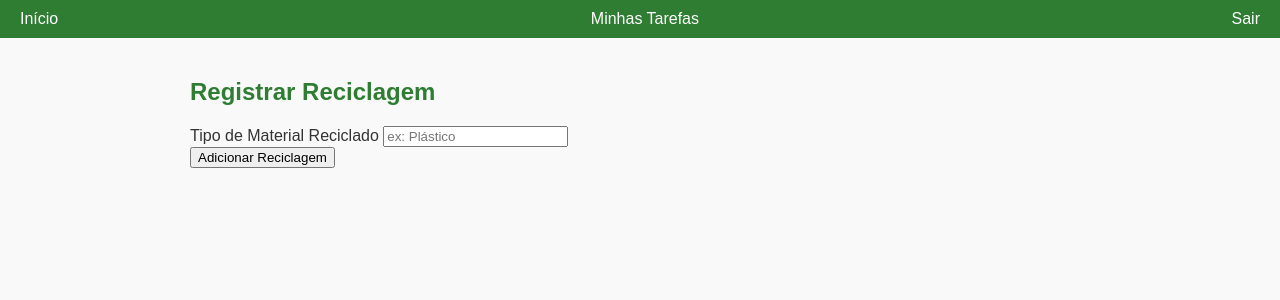
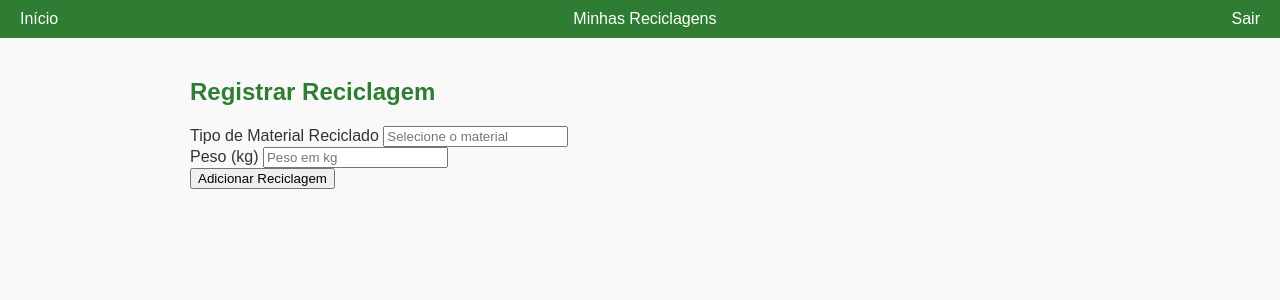
Before and after one commit to math490/EVOA, a Flask app: page /trash_register in a window 1280 px wide. Shown: the top 300 px of the page. Run offline with Flask 3, Linux system fonts and the light colour scheme; the visitor is signed in with stand-in values (Sample User, id 1); data that the repository does not hold is empty.

Commit message:
Update: templates, app.py

```diff
--- a/app.py
+++ b/app.py
@@ -3,6 +3,7 @@ from flask_sqlalchemy import SQLAlchemy
 from flask_login import LoginManager, UserMixin, login_user, logout_user, login_required, current_user
 from werkzeug.security import generate_password_hash, check_password_hash
 import os
+from datetime import date
 
 #-----------------------------------
 # CONFIGURAÇÃO INICIAL
@@ -28,14 +29,38 @@ class User(db.Model, UserMixin):
     name = db.Column(db.String(100))
     email = db.Column(db.String(100), unique=True, nullable=True)
     password = db.Column(db.String(20), nullable=False)
-    cash = db.Column(db.Float, default=0.0)
+    cash = db.Column(db.Float, default=0.0)         # Pontos
+    xp = db.Column(db.Integer, default=0)           # Experiência
+    level = db.Column(db.Integer, default=1)        # Nível
     trash_logs = db.relationship("TrashLog", backref="user", lazy=True)
+
+    def add_xp(self, amount):
+        self.xp += amount
+        self.update_level()
+
+    def add_cash(self, amount):
+        self.cash += amount
+
+    def update_level(self):
+        # Exemplo simples: 100 XP por nível
+        self.level = (self.xp // 100) + 1
+
+class Material(db.Model):
+    id = db.Column(db.Integer, primary_key=True)
+    name = db.Column(db.String(100), unique=True, nullable=False)
+    default_weight = db.Column(db.Float, nullable=False)     # Peso padrão (ex: 1kg)
+
+    trash_logs = db.relationship("TrashLog", backref="material_ref", lazy=True)
 
 class TrashLog(db.Model):
     id = db.Column(db.Integer, primary_key=True)
-    material = db.Column(db.String(150))
+    material_id = db.Column(db.Integer, db.ForeignKey("material.id"), nullable=False)
     status = db.Column(db.String(20), default="Pendente")
     user_id = db.Column(db.Integer, db.ForeignKey("user.id"), nullable=False)
+    weight = db.Column(db.Float, default=1.0)
+    date = db.Column(db.Date, default=date.today)
+    cash_earned = db.Column(db.Float, default=0.0)
+    xp_earned = db.Column(db.Integer, default=0)
 
 #-----------------------------------
 # LOGIN MANAGER
@@ -52,6 +77,33 @@ def load_user(user_id):
 @app.route("/")
 def index():
     return render_template("index.html")
+
+#-----------------------------------
+# Cadastro de Material --- CREATE
+#-----------------------------------
+
+@app.route("/material_register", methods=["GET", "POST"])
+@login_required
+def material_register():
+    if request.method == "POST":
+        name = request.form.get("name")
+        default_weight = float(request.form.get("default_weight"))
+
+        # Verifica se já existe material com esse nome
+        if Material.query.filter_by(name=name).first():
+            flash("Material já cadastrado!", "warning")
+            return redirect(url_for("material_register"))
+
+        new_material = Material(
+            name=name,
+            default_weight=default_weight
+        )
+        db.session.add(new_material)
+        db.session.commit()
+        flash("Material cadastrado com sucesso!", "success")
+        return redirect(url_for("material_register"))
+
+    return render_template("material_register.html")
 
 #-----------------------------------
 # Cadastro de Usuário --- CREATE
@@ -103,36 +155,80 @@ def logout():
     return redirect(url_for("index"))
 
 #-----------------------------------
-# Listar Tarefas --- READ
-#-----------------------------------
-
-@app.route("/trash_logs", methods=["POST", "GET"])
-@login_required
-def trash_logs():
-    trash_logs = TrashLog.query.filter_by(user_id=current_user.id).all()
-    return render_template("trash_logs.html", trash_logs=trash_logs)
-
-#-----------------------------------
-# Adicionar Tarefas --- CREATE
+# Adicionar Reciclagem --- CREATE
 #-----------------------------------
 
 @app.route("/trash_register", methods=["GET", "POST"])
 @login_required
 def trash_register():
     if request.method == "POST":
-        material = request.form.get("material")
+        material_name = request.form.get("material")
+        weight = float(request.form.get("weight"))
 
-        new_register = TrashLog(material=material, user_id=current_user.id)
+        material = Material.query.filter_by(name=material_name).first()
+        if not material:
+            flash("Material não encontrado!", "danger")
+            return redirect(url_for("trash_register"))
 
+        cash_per_kg = 10 / material.default_weight
+        cash = cash_per_kg * weight
+
+        today = date.today()
+        logs_today = TrashLog.query.filter_by(user_id=current_user.id, date=today).count()
+        xp = 30 + (logs_today * 20)
+
+        new_register = TrashLog(
+            material_id=material.id,
+            user_id=current_user.id,
+            weight=weight,
+            date=today,
+            cash_earned=cash,
+            xp_earned=xp
+        )
         db.session.add(new_register)
+        current_user.add_xp(int(xp))
+        current_user.add_cash(cash)
         db.session.commit()
 
-        flash("Log adicionado com sucesso!", "success")
+        flash(f"Log adicionado! Você ganhou {int(xp)} XP e {cash:.2f} cash!", "success")
         return redirect(url_for("trash_logs"))
-    return render_template("trash_register.html")
+
+    materials = Material.query.all()
+    default_weight = materials[0].default_weight if materials else 0.001
+    return render_template("trash_register.html", materials=materials, default_weight=default_weight)
+
+#-----------------------------------
+# Listar Reciclagem --- READ
+#-----------------------------------
+
+@app.route("/trash_logs")
+@login_required
+def trash_logs():
+    logs = TrashLog.query.filter_by(user_id=current_user.id).order_by(TrashLog.date.desc()).all()
+    return render_template("trash_logs.html", trash_logs=logs)
+
+#-----------------------------------
+# Listar Materiais --- READ
+#-----------------------------------
+
+@app.route("/materials")
+@login_required
+def materials():
+    materials = Material.query.all()
+    return render_template("materials.html", materials=materials)
+
+#-----------------------------------
+# Listar Usuários --- READ
+#-----------------------------------
+
+@app.route("/users")
+@login_required
+def users():
+    users = User.query.all()
+    return render_template("users.html", users=users)
 
 #-----------------------------------------
-# Atualizar Status da Tarefa --- UPDATE
+# Atualizar Status da Reciclagem --- UPDATE
 #-----------------------------------------
 
 @app.route("/update_log/<int:id>")
@@ -149,7 +245,45 @@ def update_log(id):
     return redirect(url_for("trash_logs"))
 
 #-----------------------------------
-# Deletar Tarefa --- DELETE
+# Atualizar Material --- UPDATE
+#-----------------------------------
+
+@app.route("/edit_material/<int:id>", methods=["GET", "POST"])
+@login_required
+def edit_material(id):
+    material = Material.query.get_or_404(id)
+    if request.method == "POST":
+        material.name = request.form.get("name")
+        material.xp_per_unit = int(request.form.get("xp_per_unit"))
+        material.cash_per_unit = float(request.form.get("cash_per_unit"))
+        material.default_weight = float(request.form.get("default_weight"))
+        db.session.commit()
+        flash("Material atualizado com sucesso!", "success")
+        return redirect(url_for("materials"))
+    return render_template("edit_material.html", material=material)
+
+#-----------------------------------
+# Atualizar Usuário --- UPDATE
+#-----------------------------------
+
+@app.route("/edit_user/<int:id>", methods=["GET", "POST"])
+@login_required
+def edit_user(id):
+    user = User.query.get_or_404(id)
+    if request.method == "POST":
+        user.name = request.form.get("name")
+        user.email = request.form.get("email")
+        # Atualização de senha apenas se fornecida
+        password = request.form.get("password")
+        if password:
+            user.password = generate_password_hash(password)
+        db.session.commit()
+        flash("Usuário atualizado com sucesso!", "success")
+        return redirect(url_for("users"))
+    return render_template("edit_user.html", user=user)
+
+#-----------------------------------
+# Deletar Reciclagem --- DELETE
 #-----------------------------------
 
 @app.route("/delete_log/<int:id>")
@@ -167,6 +301,32 @@ def delete_log(id):
     return redirect(url_for("trash_logs"))
 
 #-----------------------------------
+# Deletar Material --- DELETE
+#-----------------------------------
+
+@app.route("/delete_material/<int:id>")
+@login_required
+def delete_material(id):
+    material = Material.query.get_or_404(id)
+    db.session.delete(material)
+    db.session.commit()
+    flash("Material excluído com sucesso!", "info")
+    return redirect(url_for("materials"))
+
+#-----------------------------------
+# Deletar Usuário --- DELETE
+#-----------------------------------
+
+@app.route("/delete_user/<int:id>")
+@login_required
+def delete_user(id):
+    user = User.query.get_or_404(id)
+    db.session.delete(user)
+    db.session.commit()
+    flash("Usuário excluído com sucesso!", "info")
+    return redirect(url_for("users"))
+
+#-----------------------------------
 # CRIAR BANCO NA PRIMEIRA EXECUÇÃO
 #-----------------------------------
 
--- a/templates/base.html
+++ b/templates/base.html
@@ -11,7 +11,7 @@
         <nav>
             <a href="{{ url_for("index") }}">Início</a>
             {% if current_user.is_authenticated %}
-                <a href="{{ url_for("trash_logs") }}">Minhas Tarefas</a>
+                <a href="{{ url_for("trash_logs") }}">Minhas Reciclagens</a>
                 <a href="{{ url_for("logout") }}">Sair</a>
             {% else %}
                 <a href="{{ url_for("login") }}">Login</a>
--- a/templates/trash_register.html
+++ b/templates/trash_register.html
@@ -1,11 +1,21 @@
 {% extends "base.html" %}
-{% block title %} Nova Recilcagem {% endblock %}
+{% block title %} Nova Reciclagem {% endblock %}
 {% block content %}
     <h2>Registrar Reciclagem</h2>
     <form method="POST">
 
         <label for="material">Tipo de Material Reciclado</label>
-        <input type="material" name="material" id="material" placeholder="ex: Plástico" required><br>
+        <input list="materials" name="material" id="material" placeholder="Selecione o material" required>
+        <datalist id="materials">
+            {% for material in materials %}
+                <option value="{{ material.name }}">
+            {% endfor %}
+        </datalist>
+        <br>
+
+        <label for="weight">Peso (kg)</label>
+        <input type="number" name="weight" id="weight" step="0.001" min="{{ default_weight }}" placeholder="Peso em kg" required>
+        <br>
 
         <button type="submit">Adicionar Reciclagem</button>
 
```
Also changed, not shown: templates/material_register.html (added, +17 -0 lines), templates/trash_logs.html (+8 -6 lines).
